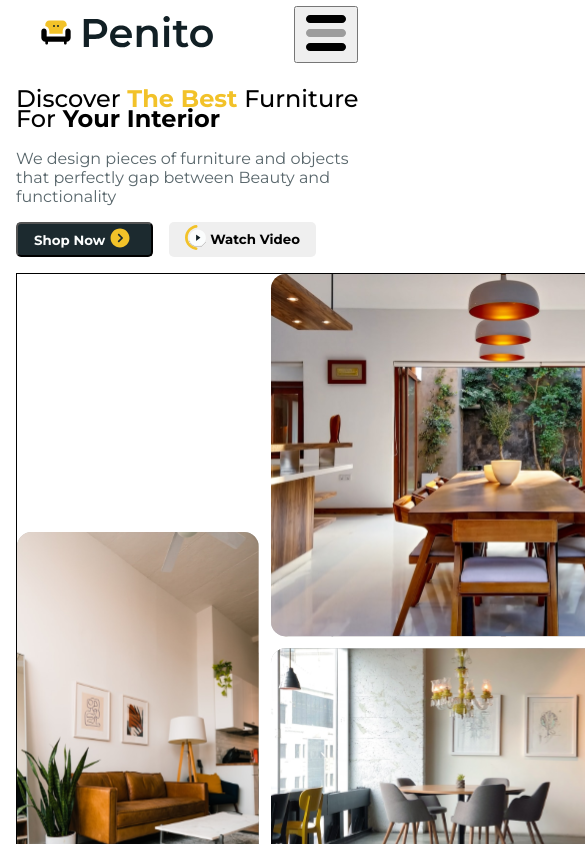
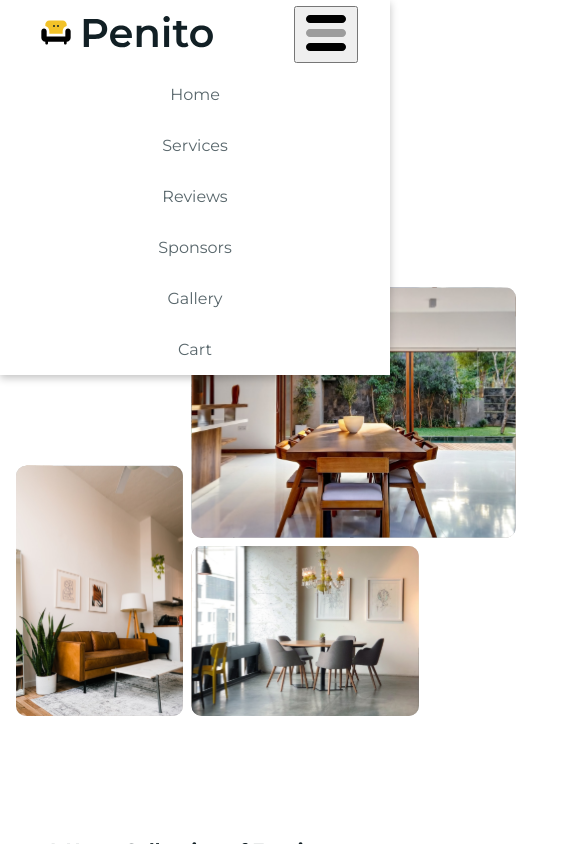
Before and after one commit to FemiOje/penitoFurniture, a React (Create React App) app: page / in a window 390 px wide. Both pictures are taken after a click on the button 326 px from the left and 34 px from the top of the page. Shown: the top 844 px of the page, 585 px wide, since content can reach past the window. Built offline with nearby package versions, Linux system fonts and the light colour scheme.

Commit message:
navbar responsive

```diff
--- a/src/components/InstagramGallery.jsx
+++ b/src/components/InstagramGallery.jsx
@@ -10,14 +10,14 @@ const InstagramGallery = () => {
     <section id='instagram--gallery'>
       <h2>Visit Our Instagram Gallery</h2>
       <div className="gallery--photos">
-        <div className='photo--container'>
+        {/* <div className='photo--container'> */}
           <img src={GalleryPhoto1} alt="gallery-1" />
-          <div className='instagram--icon'>
+          {/* <div className='instagram--icon'>
             <svg width="61" height="42" viewBox="0 0 41 42" fill="none" xmlns="http://www.w3.org/2000/svg">
               <path d="M0.219513 30.0361C0.220409 32.7542 1.16102 35.3904 2.88562 37.5084C4.61023 39.6264 7.0154 41.0992 9.70299 41.6829L10.9868 37.8788C9.81118 37.6876 8.69317 37.2411 7.71334 36.5716C6.7335 35.9021 5.91623 35.0263 5.32043 34.0072H10.2805C11.3478 34.0072 12.3714 33.5884 13.1262 32.8429C13.8809 32.0974 14.3049 31.0864 14.3049 30.0321V22.0821C14.3049 21.0279 13.8809 20.0168 13.1262 19.2714C12.3714 18.5259 11.3478 18.1071 10.2805 18.1071H4.36866C4.8597 14.265 6.75328 10.732 9.69408 8.17089C12.6349 5.6098 16.4208 4.19667 20.3415 4.19667C24.2621 4.19667 28.048 5.6098 30.9888 8.17089C33.9297 10.732 35.8232 14.265 36.3143 18.1071H30.4024C29.3351 18.1071 28.3115 18.5259 27.5568 19.2714C26.802 20.0168 26.3781 21.0279 26.3781 22.0821V30.0321C26.3781 31.0864 26.802 32.0974 27.5568 32.8429C28.3115 33.5884 29.3351 34.0072 30.4024 34.0072H36.439C37.5064 34.0072 38.53 33.5884 39.2847 32.8429C40.0394 32.0974 40.4634 31.0864 40.4634 30.0321V20.0946C40.4634 9.11759 31.4548 0.219513 20.3415 0.219513C9.22811 0.219513 0.219513 9.11759 0.219513 20.0946V30.0361Z" fill="#FF89A8" />
             </svg>
-          </div>
-        </div>
+          </div> */}
+        {/* </div> */}
 
         <img src={GalleryPhoto2} alt="gallery-2" />
         <img src={GalleryPhoto3} alt="gallery-3" />
--- a/src/components/Navbar.jsx
+++ b/src/components/Navbar.jsx
@@ -1,9 +1,14 @@
-import React from 'react'
+import React, { useState } from 'react'
 import '../styles/Navbar.css'
 
 const Navbar = () => {
+    const [navIsOpen, setNavIsOpen] = useState(false)
+    function toggleDropdown() {
+        setNavIsOpen((prevState) => !prevState)
+    }
     return (
-        <nav>
+        <nav className='navbar'>
+            <div className="main--nav">
                 <div className='brand'>
                     <svg width="191" height="65" viewBox="0 0 191 65" fill="none" xmlns="http://www.w3.org/2000/svg">
                         <path d="M36 28.5C34.5333 28.5 33.3333 29.7 33.3333 31.1667V36.5H14.6666V31.1667C14.6666 29.7 13.4666 28.5 12 28.5C10.5333 28.5 9.33331 29.7 9.33331 31.1667V37.8333C9.33331 40.0333 11.1333 41.8333 13.3333 41.8333V43.1667C13.3333 43.9 13.9333 44.5 14.6666 44.5C15.4 44.5 16 43.9 16 43.1667V41.8333H32V43.1667C32 43.9 32.6 44.5 33.3333 44.5C34.0666 44.5 34.6666 43.9 34.6666 43.1667V41.8333C36.8666 41.8333 38.6666 40.0333 38.6666 37.8333V31.1667C38.6666 29.7 37.4666 28.5 36 28.5Z" fill="black" />
@@ -43,7 +48,7 @@ const Navbar = () => {
                         </svg>
                     </a>
                 </div>
-            <div className="hamburger">
+                <div className="hamburger" onClick={toggleDropdown}>
                     <button>
                         <svg xmlns="http://www.w3.org/2000/svg" x="0px" y="0px" width="48" height="48" viewBox="0 0 24 24" style={{ fill: '#000000' }}>
                             <path d="M20,14H4c-1.105,0-2-0.895-2-2v0c0-1.105,0.895-2,2-2h16c1.105,0,2,0.895,2,2v0	C22,13.105,21.105,14,20,14z" opacity=".35"></path>
@@ -52,6 +57,29 @@ const Navbar = () => {
                         </svg>
                     </button>
                 </div>
+            </div>
+            {navIsOpen &&
+                <div className="nav--dropdown--items">
+                    <a href='/#'>
+                        <p>Home</p>
+                    </a>
+                    <a href='#services--and--benefits'>
+                        <p>Services</p>
+                    </a>
+                    <a href='#customer--reviews'>
+                        <p>Reviews</p>
+                    </a>
+                    <a href='#partners--and--sponsors'>
+                        <p>Sponsors</p>
+                    </a>
+                    <a href='#instagram--gallery'>
+                        <p>Gallery</p>
+                    </a>
+                    <a href='/#'>
+                        <p>Cart</p>
+                    </a>
+                </div>
+            }
         </nav>
     )
 }
--- a/src/styles/Hero.css
+++ b/src/styles/Hero.css
@@ -3,20 +3,24 @@
     display: grid;
     /* flex-wrap: wrap; */
     /* column-gap: 1rem; */
-    padding: 0 1rem;
+    margin: 0 1rem;
     /* border: 1px solid #000000; */
 }
 
-@media screen and (max-width: 768px){
+@media screen and (max-width: 830px){
     #hero{
         display: flex;
         flex-wrap: wrap;
     }
+    /* .hero--text{
+        padding: 0;
+        margin: 0;
+    } */
     .hero--images{
-        margin: 1rem auto;
+        margin: 0 auto;
+
     }
     .hero--images > svg{
-        /* max-width: fit-content; */
         height: fit-content;
     }
 }
@@ -26,6 +30,8 @@
     /* border: 1px solid #000000; */
     grid-column-start: 1;
     grid-column-end: 3;
+    /* padding: 10px; */
+    align-self: center;
 }
 
 .hero--text > h1{
@@ -33,7 +39,6 @@
     font-weight: 500;
     line-height: 20px;
 }
-
 
 .the--best{
     color: #F2C229;
@@ -98,7 +103,7 @@
 .hero--images{
     /* position: relative; */
     /* width: 50%; */
-    border: 1px solid #000000;
+    /* border: 1px solid #000000; */
     grid-column-start: 3;
     grid-column-end: 5;
 }
--- a/src/styles/InstagramGallery.css
+++ b/src/styles/InstagramGallery.css
@@ -13,11 +13,11 @@
     position: relative;
 }
 
-.instagram--icon{
+/* .instagram--icon{
     position: absolute;
     top: 100px;
     left: 100px;
-}
+} */
 
 .gallery--photos > img, .photo--container > img{
     cursor: pointer;
@@ -31,11 +31,11 @@
     filter: brightness(50%)
 }
 
-.gallery--photo > svg{
+/* .gallery--photo > svg{
     display: none;
     margin: auto;
 }
 
 .gallery--photo > svg:hover{
     display: block;
-}
+} */
--- a/src/styles/Navbar.css
+++ b/src/styles/Navbar.css
@@ -1,9 +1,16 @@
-nav{
+.navbar{
+    position: fixed;
+    top: 0;
+    width: 100%;
+    background-color: #ffffff;
+    box-shadow: #0000003d 0px 3px 8px;
+}
+
+.main--nav{
     display: flex;
     padding-left: 2rem;
     padding-right: 2rem;
     align-items: center;
-
 }
 
 .nav--items{
@@ -66,3 +73,37 @@ nav{
         margin-left: auto;
     }
 }
+
+@keyframes growDown {
+    0% {
+      transform: scaleY(0)
+    }
+    80% {
+      transform: scaleY(1)
+    }
+    100% {
+      transform: scaleY(1)
+    }
+  }
+
+.nav--dropdown--items{
+    display: flex;
+    flex-direction: column;
+    text-align: center;
+    animation: growDown 200ms ease-in-out forwards;
+    transform-origin: top center;
+
+    /* position: absolute;
+    top: 100%;
+    left: 0;
+    width: 100%;
+    perspective: 1000px;
+    display: none; */
+}
+/* .nav--dropdown--items:hover{
+    display: flex;
+} */
+
+.nav--dropdown--items > a:hover{
+    background-color: #ddd;
+}
```
Also changed, not shown: src/components/Hero.jsx (+1 -2 lines). Lines whose indentation alone changed are shown as unchanged.
